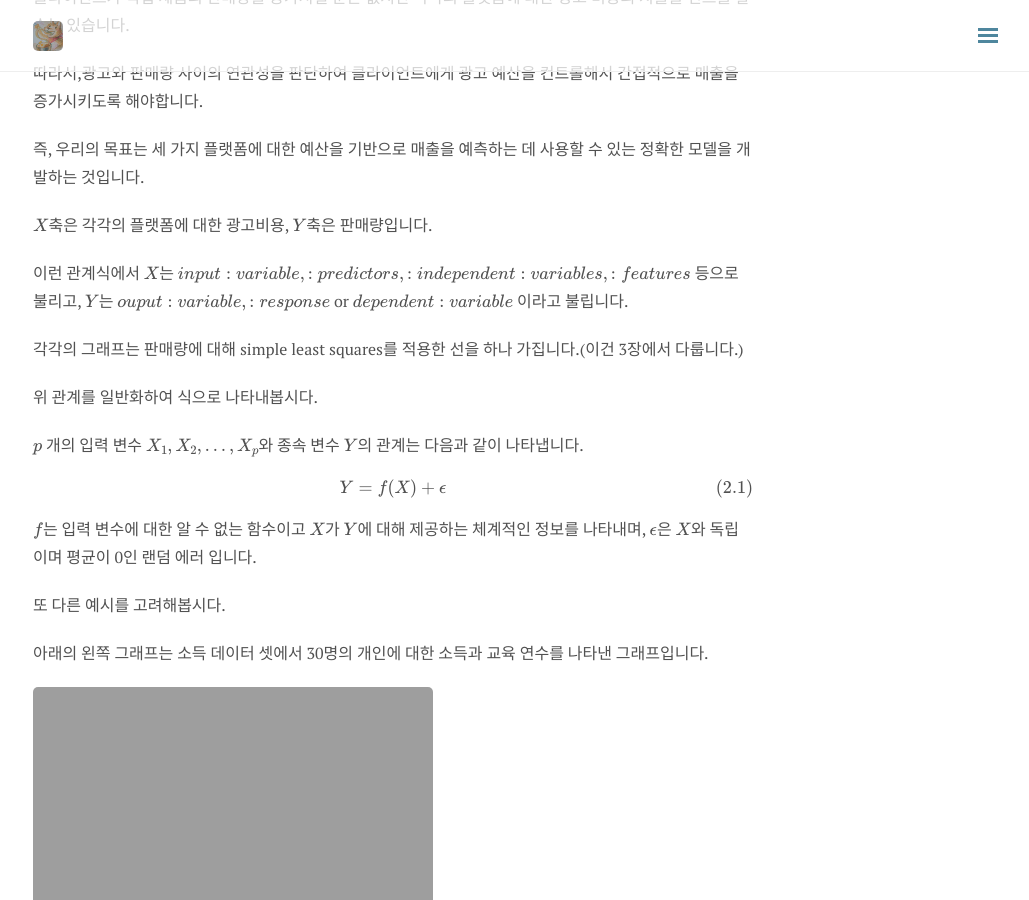
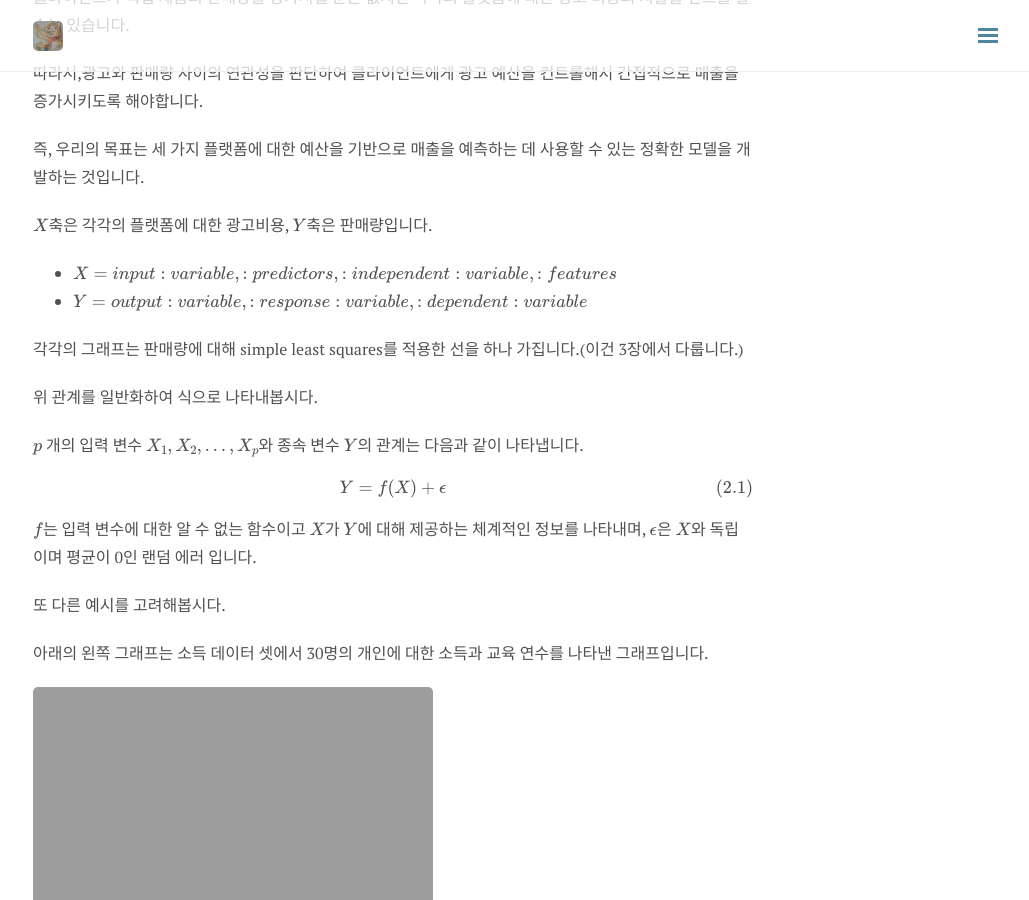
Before and after one commit to del-luna/del-luna.github.io, a Jekyll site: the page built from _posts/2020-09-21-islr2-post.md, in a window 1280 px wide and 900 px high, scrolled down 846 px. Shown: the whole window, without its empty margins (247-1276 px from the left). Built offline with Jekyll 4.4.1, drawn with Linux system fonts in a browser that asks for light colours; nearby versions of some CDN libraries; formulas are drawn with MathJax 3; comment, search, counter and statistics services are not loaded; some of the changed text lies outside the part shown.

Commit message:
update latex

```diff
--- a/_posts/2020-09-21-islr2-post.md
+++ b/_posts/2020-09-21-islr2-post.md
@@ -32,7 +32,8 @@
 
 $X$축은 각각의 플랫폼에 대한 광고비용, $Y$축은 판매량입니다.
 
-이런 관계식에서 $X$는 $input\:variable,\:predictors,\:independent\:variables,\:features$ 등으로 불리고, $Y$는 $ouput\: variable,\: response$ or $dependent\: variable$ 이라고 불립니다.
+- $X = input\: variable,\: predictors, \: independent \: variable, \: features$
+- $Y = output \: variable, \: response \: variable, \: dependent \:    variable$
 
 각각의 그래프는 판매량에 대해 simple least squares를 적용한 선을 하나 가집니다.(이건 3장에서 다룹니다.)
 
@@ -103,11 +104,11 @@
 
 $X$를 사용하여 $Y$를 예측하는 것은 당연합니다. 이를 통해서 부작용의 위험이 높은 환자 즉, $Y$의 추정치가 높은 환자에게 해당 약물을 투여하는 것을 피할 수 있기 때문입니다.
 
-$Y$에 대한 예측으로서 $\hat Y$의 정확도는 두 가지 양에 따라 달라지며, 이를 $reducible\: error$와 $irreducible \:error$라고 합니다.
+$Y$에 대한 예측으로서 $\hat Y$의 정확도는 두 가지 양에 따라 달라지며, 이를 $reducible \: error$와 $irreducible \: error$라고 합니다.
 
 일반적으로 $\hat f$는 $f$를 위한 완벽한 추정이 아니기 때문에 약간의 오류를 유발합니다.
 
-이 때의 오류를 $reducible\:error$ 라고 하며 $f$를 추정하기 위해 가장 적절한 통계적 학습 기법을 사용하여 $\hat f$의 정확도를 잠재적으로 향상시킬 수 있습니다.
+이 때의 오류를 $reducible \: error$ 라고 하며 $f$를 추정하기 위해 가장 적절한 통계적 학습 기법을 사용하여 $\hat f$의 정확도를 잠재적으로 향상시킬 수 있습니다.
 
 그러나, $f$에 대해 완벽한 추정치를 형성할 수 있어도, 추정된 응답이 $\hat Y=f(X)$ 형식을 취했더라도 예측에는 여전히 약간의 오류가 있을 것입니다.
 
@@ -115,7 +116,7 @@
 
 따라서 $\epsilon$과 관련된 변동성은 예측의 정확성에도 영향을 미칩니다.
 
-이것은 우리가 $f$를 아무리 잘 추정하더라도 $\epsilon$에 의해 발생하는 오류를 줄일 수 없기 때문에 $irreducible\:error$라고 알려져 있습니다.
+이것은 우리가 $f$를 아무리 잘 추정하더라도 $\epsilon$에 의해 발생하는 오류를 줄일 수 없기 때문에 $irreducible \: error$라고 알려져 있습니다.
 
 
 
```
